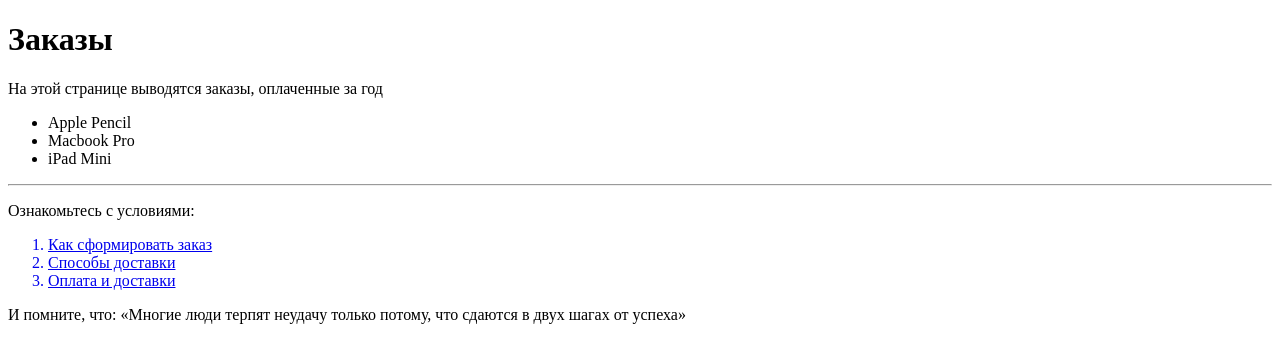
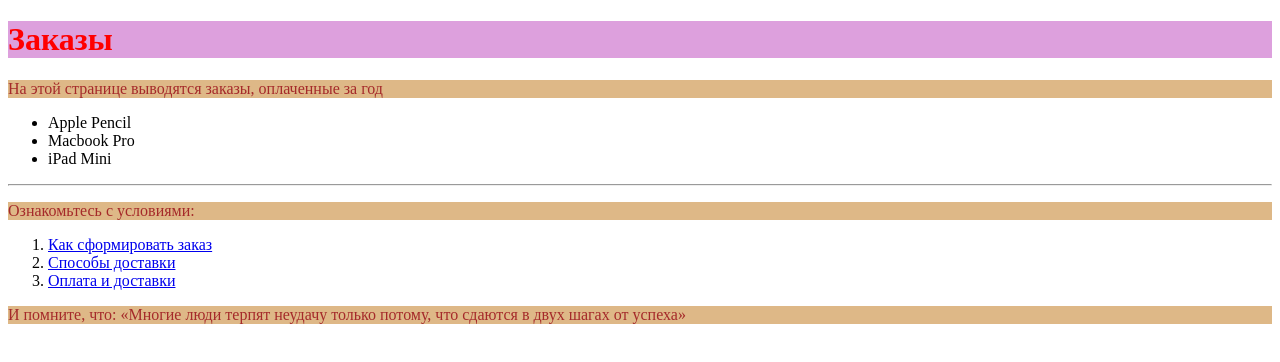
Before and after one commit to Valeriasvd/testy5, a plain HTML site: page index.html in a window 1280 px wide. Drawn offline with Linux system fonts and the light colour scheme.

Commit message:
commit 1

```diff
--- a/index.html
+++ b/index.html
@@ -5,6 +5,7 @@
     <meta name="viewport" content="width=device-width, initial-scale=1.0">
     <title>Document</title>
 <link rel="icon" type="images/svg+xml" href="styles/favicon.svg">
+<link rel="stylesheet" href="styles/main.css">
 </head>
 <body>
 <h1>Заказы</h1>
@@ -17,9 +18,9 @@
     <hr>
     <p>Ознакомьтесь с условиями:</p>
     <ol>
-        <a href="#"><li>Как сформировать заказ</li></a>
-         <a href="#"><li>Способы доставки</li></a>
-          <a href="#"><li>Оплата и доставки</li></a>
+         <li><a href="#">Как сформировать заказ</a></li>
+         <li><a href="#">Способы доставки</a></li>
+         <li><a href="#">Оплата и доставки</a></li>
     </ol>
     <p>И помните, что: <q>Многие люди терпят неудачу только потому, что сдаются в двух шагах от успеха</q></p>
 
--- a/styles/main.css
+++ b/styles/main.css
@@ -0,0 +1,6 @@
+p{
+    color:brown; background-color: burlywood;
+}
+h1{
+    color: red; background-color: plum;
+}
```
